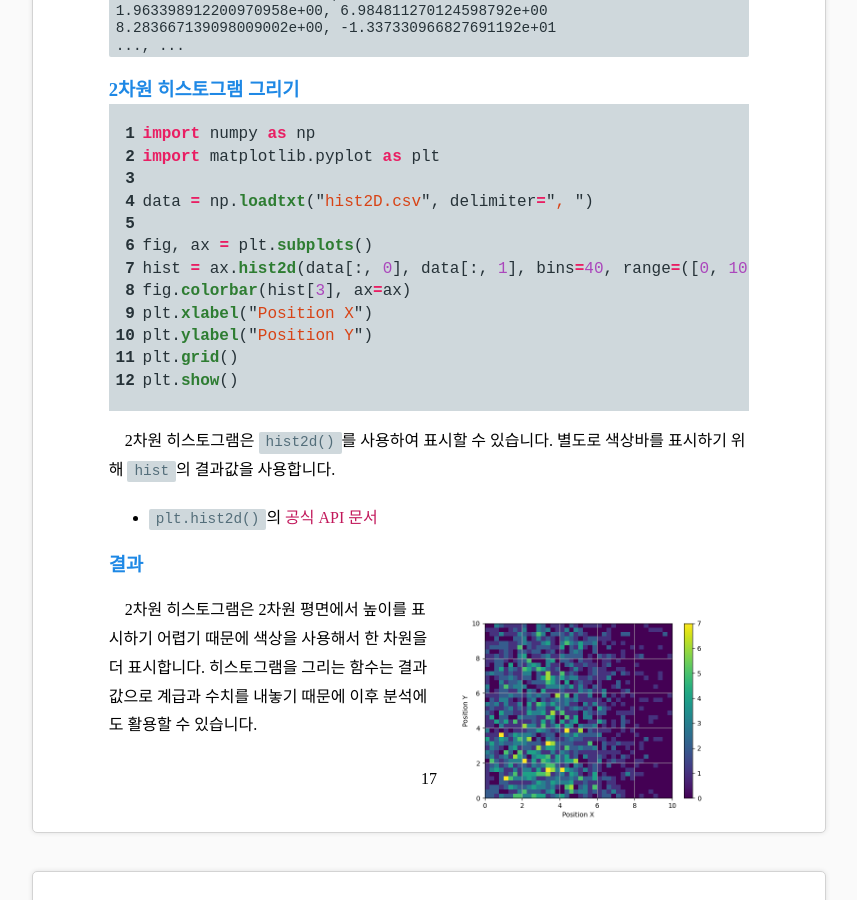
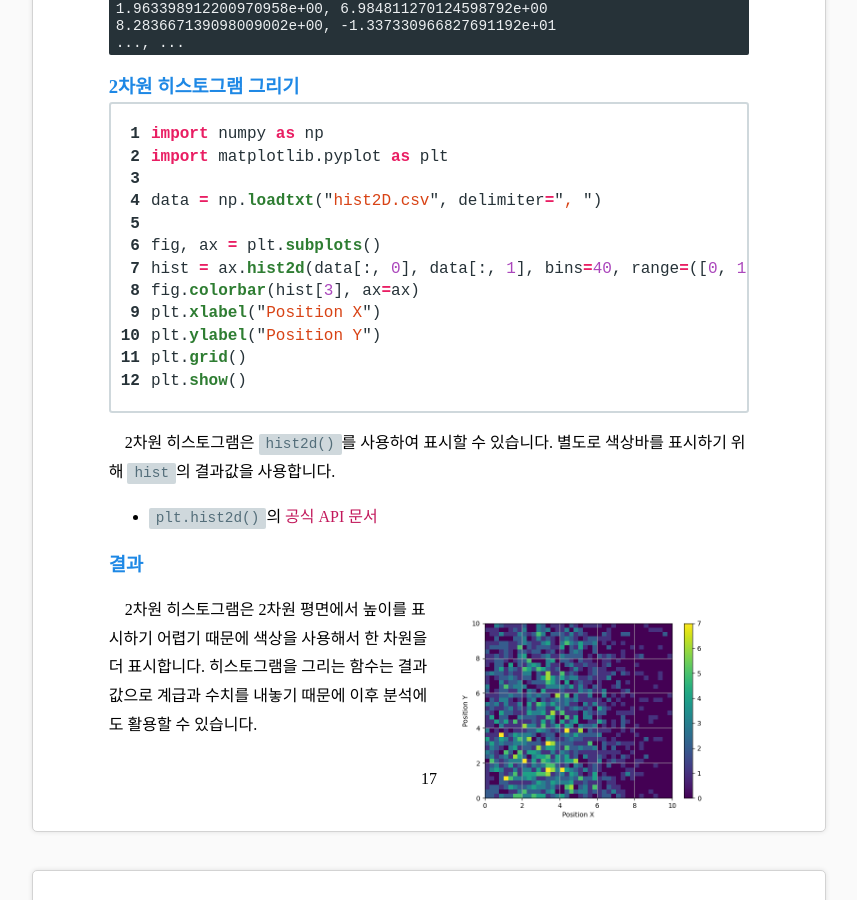
Before and after one commit to CNU-Computer-Physics/CNU-Computer-Physics.github.io, a Jekyll site: the page built from docs/textbook.md, in a window 1280 px wide and 900 px high, scrolled down 20576 px. Shown: the whole window, without its empty margins (211-1068 px from the left). Built offline with Jekyll 4.4.1, drawn with Linux system fonts in a browser that asks for light colours; nearby versions of some CDN libraries; some web fonts are replaced.

Commit message:
스타일 조정: 링크와 코드

```diff
--- a/_sass/common.sass
+++ b/_sass/common.sass
@@ -46,6 +46,10 @@
   p > img
     float: right
     max-width: 50%
+  a
+    &::before, &:after
+      line-height: 1.8em
+      vertical-align: middle
   a[href^="mailto:"]
     color: material-color('cyan', '700')
     &:before
@@ -63,8 +67,6 @@
     &:after
       content: "description"
       display: inline-block
-      vertical-align: middle
-      line-height: 1.8em
       font-size: 1.2em
       font-family: 'Material Icons'
   a[href^="/docs/"]
@@ -86,7 +88,13 @@
     padding: 1px 8px
     background: linear-gradient(178deg, #fff, #fff, #fff, #ddd)
     box-shadow: 1px 1px 2px #777
-
+  blockquote
+    margin: 1.0rem 0
+    padding: 0.5rem 1rem
+    background: material-color('blue', '100')
+    border-left: 0.8rem material-color('blue', '600') solid
+    border-top-right-radius: 0.5rem
+    border-bottom-right-radius: 0.5rem
 
 aside
   width: $sidebar_width
@@ -98,26 +106,21 @@
   ul
     list-style: none
     padding-left: 0
-    a
-      transition: 0s
-    .toc-1 a
-      padding-left: 1rem
-      font-weight: bold
-    .toc-2 a
-      padding-left: 2rem
-      font-weight: normal
   a
     display: block
     line-height: 1.5em
     color: material-color('cyan', '900')
     padding: 5px
-    .toc-1 &
-      font-weight: bold
-    .toc-1 &
-      font-weight: normal
-    &.active
-      background: material-color('cyan', '900')
-      color: material-color('blue-grey', '50')
+    transition: 0s
+  .toc-1 a
+    padding-left: 1rem
+    font-weight: 800
+  .toc-2 a
+    padding-left: 2rem
+    font-weight: normal
+  a.active
+    background: material-color('cyan', '900')
+    color: material-color('blue-grey', '50')
 
 #open-sidebar
   display: none
--- a/_sass/print.sass
+++ b/_sass/print.sass
@@ -51,7 +51,7 @@
     border: none
   p>code, li>code
     height: auto
-    background: material-color('blue-grey', '100') !important
+    background: material-color('blue-grey', '100')
     color: material-color('blue-grey', '600')
     -webkit-print-color-adjust: exact
   &>p
@@ -113,15 +113,19 @@
     border-bottom: 2px material-color('cyan', '900') solid
     margin: 0.3rem 0
     padding-bottom: 0.8rem
-body.print div.highlighter-rouge,
-body.print pre>code
-  background: material-color('blue-grey', '100') !important
+body.print div.highlighter-rouge
+  background: unset !important
   color: material-color('blue-grey', '900')
-  -webkit-print-color-adjust: exact
-  .s
-    color: material-color('deep-orange', '800')
-  .nf
-    color: material-color('green', '800')
+  border: material-color('blue-grey', '100') 2px solid
+  border-radius: 0.2rem
+  td.rouge-gutter
+    padding: 0 0.5rem
+  code
+    overflow-y: hidden
+    .s
+      color: material-color('deep-orange', '800')
+    .nf
+      color: material-color('green', '800')
 
 @mixin repeater($item, $count)
     $string: ""
```
